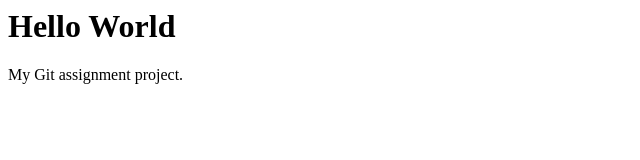
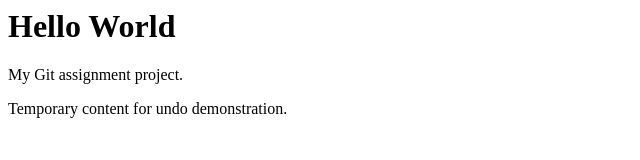
Before and after one commit to AhmadAnzar/GitAssignment, a plain HTML site: page index.html in a window 1280 px wide. Shown: the whole page, without its empty margins (0-640 px from the left). Drawn offline with Linux system fonts and the light colour scheme.

Commit message:
Add temporary content

```diff
--- a/index.html
+++ b/index.html
@@ -1,2 +1,3 @@
 <h1>Hello World</h1>
 <p>My Git assignment project.</p>
+<p>Temporary content for undo demonstration.</p>
```
